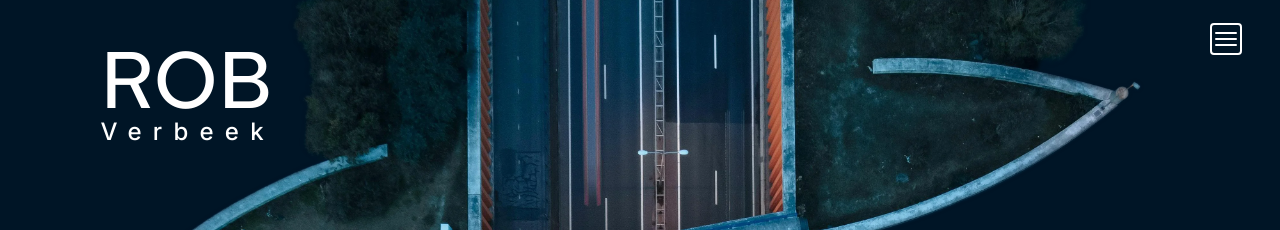
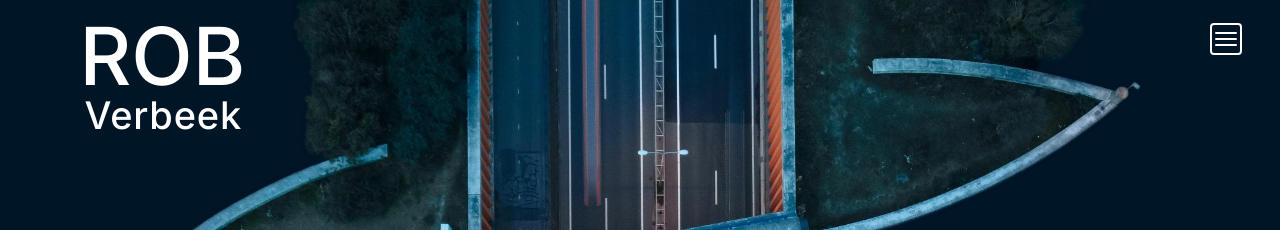
Before and after one commit to sanneVB/rvmediation, a Vue app: page / in a window 1280 px wide. Shown: the top 230 px of the page. Built offline with nearby package versions, Linux system fonts and the light colour scheme.

Commit message:
fix main title on landing page

```diff
--- a/src/components/LandingPage.vue
+++ b/src/components/LandingPage.vue
@@ -2,11 +2,10 @@
   <div class="page-container">
     <div class="grid-container">
       <div class="grid-container__grid-item">
-      <h1 class="red-hat-text-rob">
-        ROB<br />
-        <span class="title-verbeek">Verbeek</span>
+        <h1>
+          <span class="text__main-title-L1">ROB<br /></span>
+          <span class="text__main-title-L2">Verbeek</span>
         </h1>
-      <h2></h2>
       </div>
       <div class="grid-container__grid-item">
         <img
@@ -73,18 +72,6 @@ export default {
 
   <style scoped>
 
-.red-hat-text-rob {
-  font-family: "Red Hat Text", sans-serif;
-  font-optical-sizing: auto;
-  font-weight: 500;
-  font-style: normal;
-}
-
-.title-verbeek {
-  letter-spacing: 0.7rem;
-  font-size: 1.5rem;
-}
-
   .grid-container {
     position: relative;
     margin-top: -80px; /*Dit haalt de wit ruimte weg boven het de landingpage*/
@@ -111,16 +98,6 @@ export default {
     padding-bottom: 34px;
   }
 
-/* .grid-container__p {
-    font-size: 1.75rem;
-    color: #fb8c00;
-    font-weight: 700;
-    font-style: italic;
-    background-color: rgba(0, 0, 0, 0.6);
-    text-align: center;
-    padding: 10px 10px;
-  } */
-
   .grid-container__grid-text-image {
     position: absolute;
     right: 3%;
@@ -131,26 +108,29 @@ a {
     text-decoration: none;
   }
 
-h1,
-h2 {
+  h1 {
     color: #fff;
-}
-
-h1 {
-  font-size: 5rem;
-  margin-bottom: -35px;
+    font-family: "Red Hat Text", sans-serif;
+    font-optical-sizing: auto;
+    font-weight: 500;
+    font-style: normal;
     text-align: start;
-  line-height: 2rem;
-}
-
-h2 {
-  font-size: 2.25rem;
-  letter-spacing: 0.3rem;
-  padding-left: 5px;
+    padding: 16px;
+    line-height: 1;
   }
 
   p {
     color: white;
+  }
+
+  .text__main-title-L1 {
+    font-size: 5rem;
+    margin-left: -5px;
+  }
+
+  .text__main-title-L2 {
+    font-size: 2.375rem;
+    letter-spacing: 0.05rem;
   }
 
   .grid-container__image--rv {
@@ -171,53 +151,17 @@ p {
     font-style: italic;
   }
 
-@media screen and (max-width: 599px) {
-  .grid-container__grid-text-image {
-    position: static;
+
+  @media screen and (min-width: 600px) and (max-width: 768px) {
+
+    .text__main-title-L1 {
+      font-size: 4rem;
+      margin-left: -5px;
     }
 
-  .grid-container__image--nmv-1 {
-    padding-left: 22px;
-    height: 32px;
-  }
-
-  .grid-container__text-1 {
-    font-size: 0.563rem;
-  }
-
-  h1 {
-    font-size: 4rem;
-    margin-bottom: -23px;
-    padding-left: 2px;
-  }
-
-  h2 {
-    font-size: 1.5rem;
-    letter-spacing: 0.1rem;
-  }
-
-  .grid-container__image--rv {
-    height: 53px;
-  }
-
-  .grid-container__image--nmv {
-    height: 36px;
-  }
-
-  /* .grid-container__p {
-      font-size: 1.375rem;
-      margin-bottom: 24px;
-    } */
-}
-
-@media screen and (min-width: 600px) and (max-width: 768px) {
-  h1 {
-    font-size: 3rem;
-  }
-
-  h2 {
-    font-size: 2rem;
-    letter-spacing: 0.1rem;
+    .text__main-title-L2 {
+      font-size: 1.875rem;
+      letter-spacing: 0.06rem;
     }
 
     .grid-container__image {
@@ -236,13 +180,39 @@ p {
     .grid-container__image--nmv-1 {
       padding-left: 5px;
     }
-
-  /* .grid-container__grid-item:nth-of-type(2) > div > p {
-      font-size: 1.625rem;
   }
 
-    .grid-container__p {
-      font-size: 1.625rem;
-    } */
+  @media screen and (max-width: 599px) {
+
+  .text__main-title-L1 {
+    font-size: 3rem;
+    margin-left: -4px;
+  }
+
+  .text__main-title-L2 {
+    font-size: 1.375rem;
+    letter-spacing: 0.05rem;
+  }
+
+  .grid-container__grid-text-image {
+    position: static;
+  }
+
+  .grid-container__image--nmv-1 {
+    padding-left: 22px;
+    height: 32px;
+  }
+
+  .grid-container__text-1 {
+    font-size: 0.563rem;
+  }
+
+  .grid-container__image--rv {
+    height: 53px;
+  }
+
+  .grid-container__image--nmv {
+    height: 36px;
+  }
   }
   </style>
--- a/src/components/NavigationMenu.vue
+++ b/src/components/NavigationMenu.vue
@@ -26,7 +26,12 @@
                   <a href="./#testimonials" class="nav__link">Wat zeggen anderen?</a>
                 </li>
             </ul>
-            <v-btn class="button">NEEM CONTACT OP</v-btn>
+            <v-btn style="background-color: #fb8c00">
+              <a href="./contact" class="button__goto-form">
+                Neem Contact Op
+              </a>
+            </v-btn>
+
             <!-- button zou volgens design in het midden gecentreerd moeten zijn, hou rekening met het feit dat je
             geen margins op een block element mag zetten bij BEM!!! Zorgt voor problemen -->
         </div>
@@ -55,6 +60,12 @@ export default {
 li::marker {
   color: #fff;
 }
+
+.button__goto-form {
+  color: #fff;
+  text-decoration: none;
+}
+
 
 .nav__item {
   padding: 12px 0;
```
Lines whose indentation alone changed are shown as unchanged.
